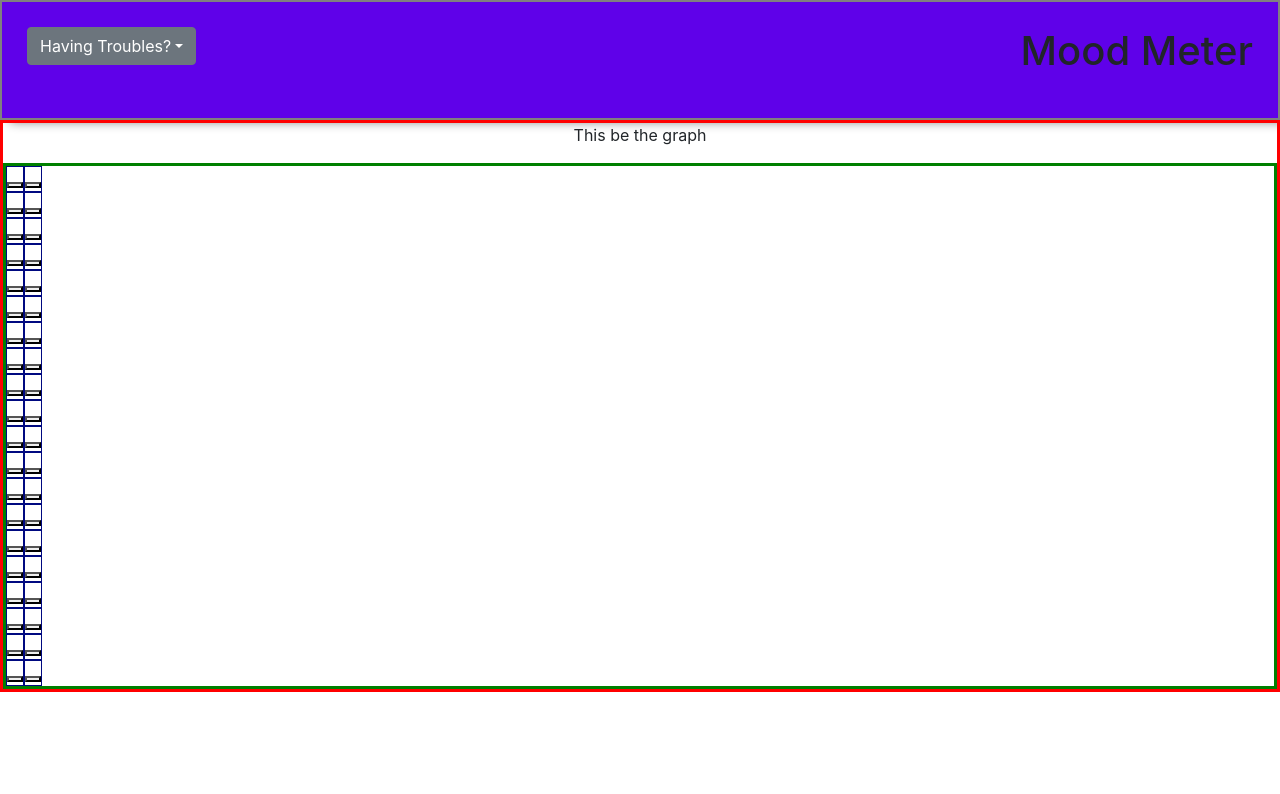
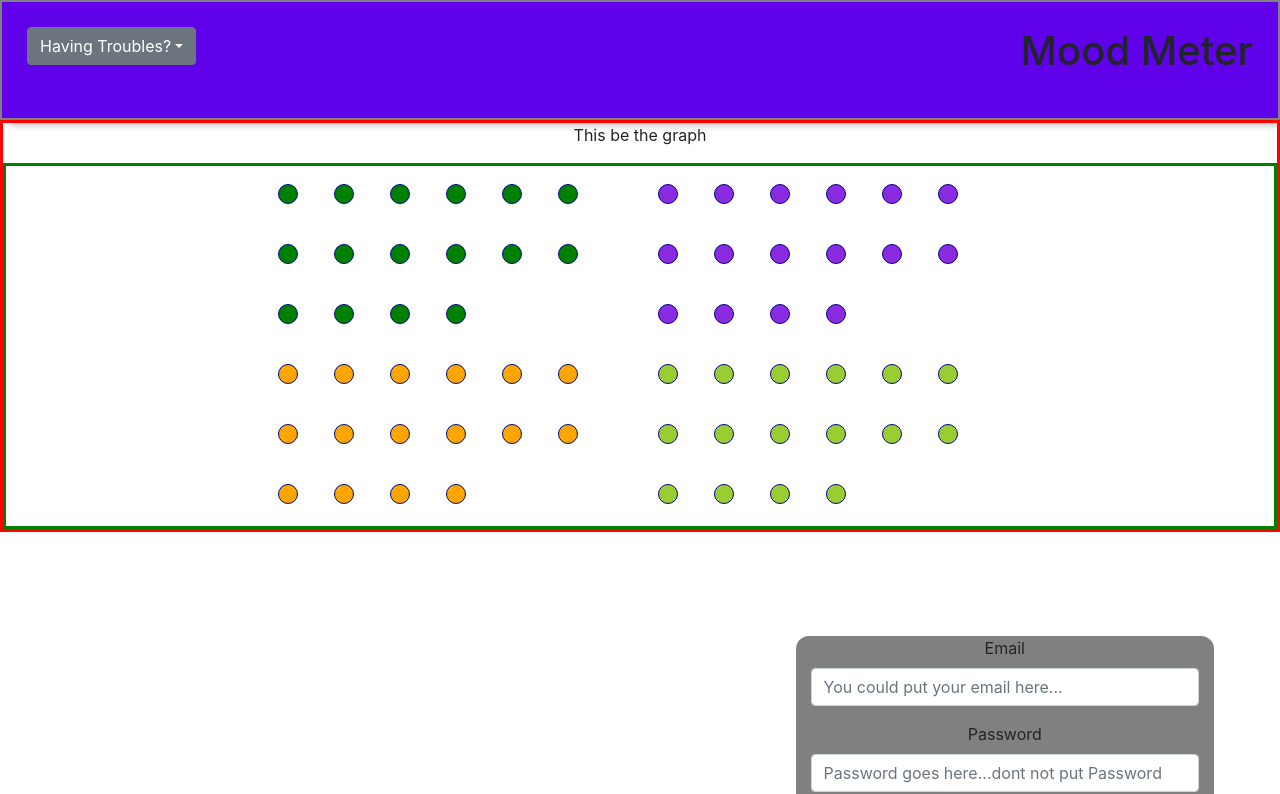
Before and after one commit to nrdjs/mood-meter, a React (Create React App) app in the folder mood-meter/: page / in a window 1280 px wide. Shown: the top 794 px of the page. Built offline with nearby package versions, Linux system fonts and the light colour scheme.

Commit message:
added graph and sass

```diff
--- a/mood-meter/src/App.css
+++ b/mood-meter/src/App.css
@@ -40,9 +40,22 @@
 .graph-quadrant_container {
   border: 3px solid green;
   display: flex;
+  flex-direction: column;
+  align-items: center;
+}
+
+.graph-quadrant {
+  display: flex;
+  max-width: 30%;
   flex-wrap: wrap;
 }
 
+.graph-quadrant_row {
+  display: flex;
+  justify-content: center;
+}
+
+
 .bubble-button_container {
-  border: 1px solid rgb(0, 9, 128);
+
 }
--- a/mood-meter/src/App.js
+++ b/mood-meter/src/App.js
@@ -1,5 +1,5 @@
 import React from 'react';
-
+import './App.scss'
 import './App.css';
 import Header from './components/Header.js'
 import Login from './components/Login.js'
--- /dev/null
+++ b/mood-meter/src/App.scss
@@ -0,0 +1,21 @@
+.bubble-button {
+    border: 1px solid rgb(0, 9, 128);
+    border-radius: 50%;
+    width: 20px;
+    height: 20px;
+    &--blue {
+      background: blueviolet;
+    }
+    &--orange {
+      background: orange;
+    }
+    &--green {
+      background: green;
+    }
+    &--yellow {
+      background: yellowgreen;
+    }
+    &_container {
+    margin: 18px;
+    }
+  }
--- a/mood-meter/src/components/mood-graph/Graph.js
+++ b/mood-meter/src/components/mood-graph/Graph.js
@@ -2,10 +2,10 @@ import React from 'react';
 import MoodBubble from './moodBubble'
 
 
-const renderBubles = () => {
+const renderBubles = ({color}) => {
     const buttons = [];
-        for(let i=0; i<10; i++){
-        buttons.push(<MoodBubble/>)
+        for(let i=0; i<16; i++){
+        buttons.push(<MoodBubble color={color}/>)
         }
     return buttons
 }
@@ -19,18 +19,18 @@ function Graph() {
             <div className='graph-quadrant_container'>
                 <div className='graph-quadrant_row'>
                     <div className='graph-quadrant'>
-                        {renderBubles()}
+                        {renderBubles({color: 'green'})}
                     </div>
                     <div className='graph-quadrant'>
-                        {renderBubles()}
+                        {renderBubles({color: 'blue'})}
                     </div>
                 </div>
                 <div className='graph-quadrant_row'>
                     <div className='graph-quadrant'>
-                        {renderBubles()}
+                        {renderBubles({color: 'orange'})}
                     </div>
                     <div className='graph-quadrant'>
-                        {renderBubles()}
+                        {renderBubles({color: 'yellow'})}
                     </div>
                 </div>
             </div>
--- a/mood-meter/src/components/mood-graph/moodBubble.jsx
+++ b/mood-meter/src/components/mood-graph/moodBubble.jsx
@@ -1,9 +1,10 @@
 import React from 'react'
 
-function MoodBubble() {
+function MoodBubble({color}) {
     return (
         <div className='bubble-button_container'>
-            <button className='bubble-button'>
+            <button
+                className={color ? `bubble-button bubble-button--${color}` : 'bubble-button'}>
 
             </button>
         </div>
--- a/package.json
+++ b/package.json
@@ -15,5 +15,8 @@
   "bugs": {
     "url": "https://github.com/nrdjs/mood-meter/issues"
   },
-  "homepage": "https://github.com/nrdjs/mood-meter#readme"
+  "homepage": "https://github.com/nrdjs/mood-meter#readme",
+  "dependencies": {
+    "sass": "^1.24.4"
+  }
 }
```
Also changed, not shown: 1 other file (tests, documents, lock files or other folders).
